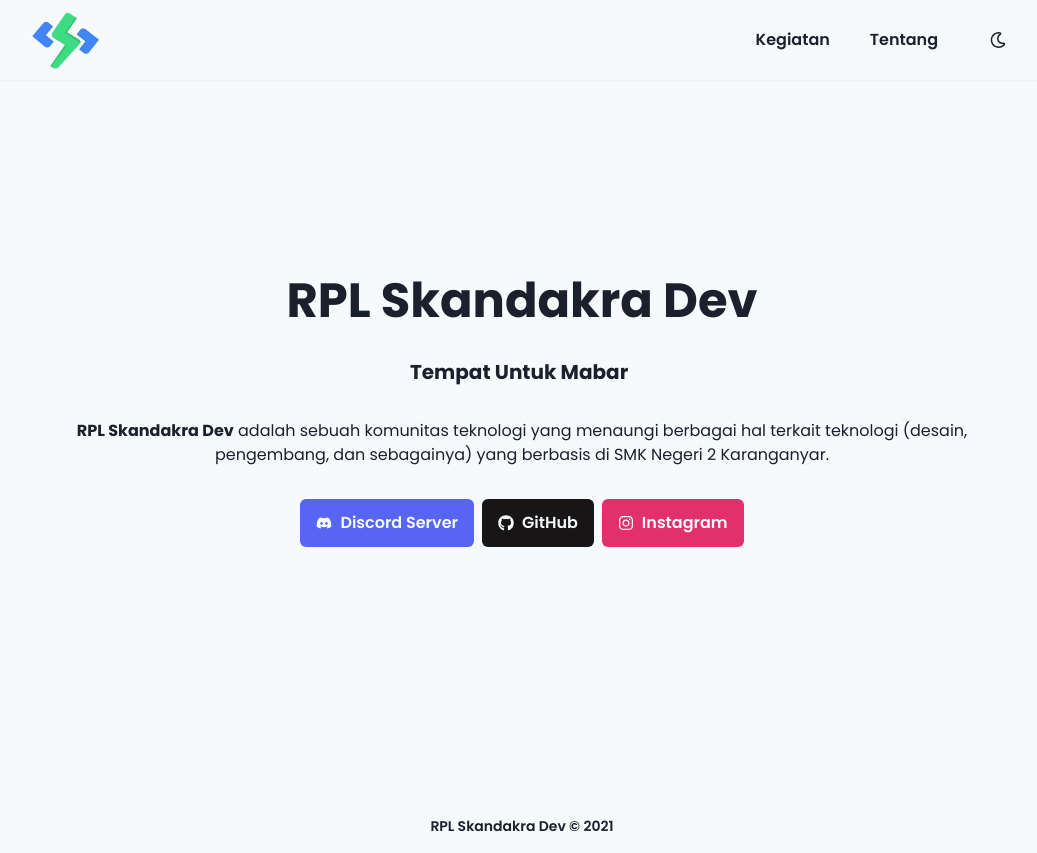
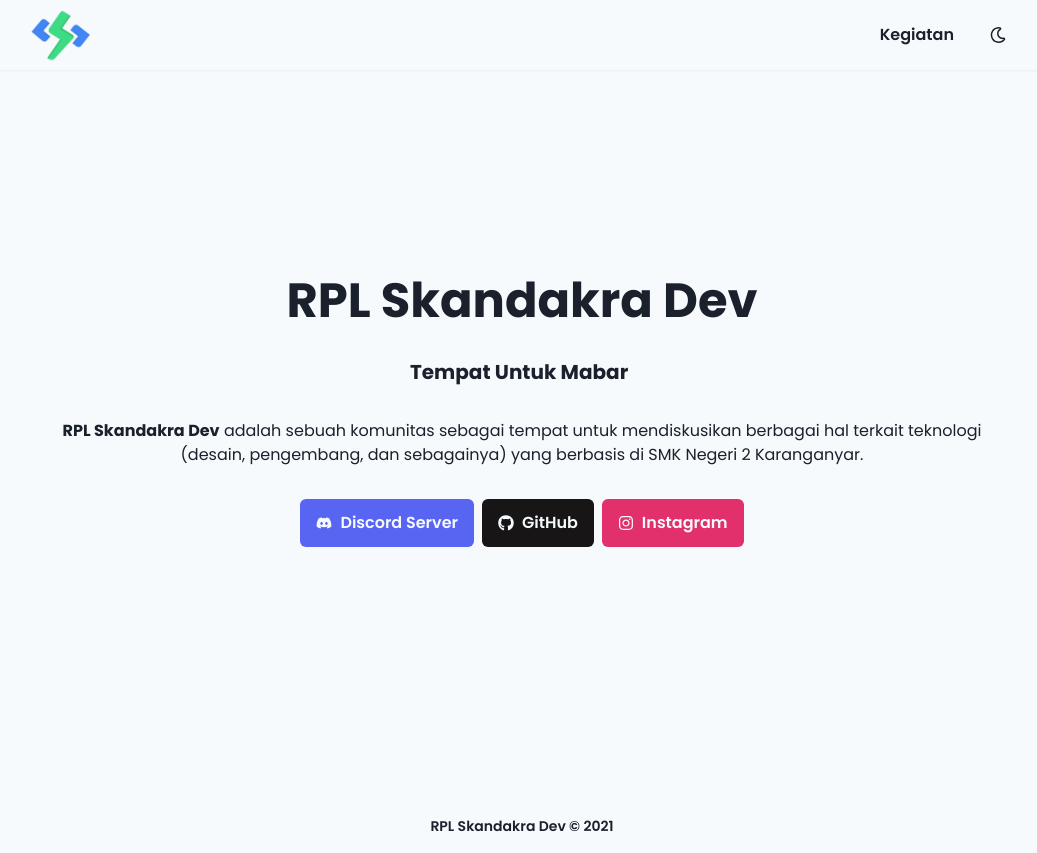
Before and after one commit to rpl-skandakra/website, a Next.js app: page / in a window 1280 px wide. Shown: the whole page, without its empty margins (118-1155 px from the left). Built offline with nearby package versions, Linux system fonts and the light colour scheme.

Commit message:
fix: some style & text

```diff
--- a/src/components/PageContainer.js
+++ b/src/components/PageContainer.js
@@ -4,8 +4,10 @@
   <Stack
     justify="center"
     mx="auto"
-    px={8}
-    h="100vh"
+    pt={[16, 0]}
+    pb={[4, 0]}
+    px={[4, 8]}
+    minH="100vh"
     maxW="container.lg"
     bg={useColorModeValue('gray.50', 'gray.800')}
     transition="background 200ms"
--- a/src/components/nav/NavLink.js
+++ b/src/components/nav/NavLink.js
@@ -1,11 +1,10 @@
 import Link from 'next/link';
 import { Text } from '@chakra-ui/react';
 
-const NavLink = ({ link, name, onClose }) => (
+const NavLink = ({ link, name }) => (
   <Link href={link} passHref>
     <Text
       as="a"
-      onClick={onClose}
       fontWeight="600"
       textAlign="center"
       transition="all 0.2s ease-in-out"
--- a/src/components/nav/Navbar.js
+++ b/src/components/nav/Navbar.js
@@ -28,11 +28,11 @@
     <Container maxW="container.lg">
       <HStack justify="space-between">
         <Link href="/" passHref>
-          <Box boxSize="80px" cursor="pointer">
+          <Box boxSize="70px" cursor="pointer">
             <Image src={logo} alt="RPL Skandakra Dev's Logo" />
           </Box>
         </Link>
-        <HStack spacing={10}>
+        <HStack spacing={6}>
           {links.map((link) => (
             <NavLink key={link.name} link={link.url} name={link.name} />
           ))}
--- a/src/data/navlinks.json
+++ b/src/data/navlinks.json
@@ -1,4 +1 @@
-[
-  { "name": "Kegiatan", "url": "/kegiatan" },
-  { "name": "Tentang", "url": "/tentang" }
-]
+[{ "name": "Kegiatan", "url": "/kegiatan" }]
--- a/src/pages/index.js
+++ b/src/pages/index.js
@@ -39,11 +39,11 @@
         <Typical steps={types} loop={Infinity} wrapper="p" />
       </Box>
       <Text py={6} textAlign="center">
-        <strong>RPL Skandakra Dev</strong> adalah sebuah komunitas teknologi
-        yang menaungi berbagai hal terkait teknologi (desain, pengembang, dan
-        sebagainya) yang berbasis di SMK Negeri 2 Karanganyar.
+        <strong>RPL Skandakra Dev</strong> adalah sebuah komunitas sebagai
+        tempat untuk mendiskusikan berbagai hal terkait teknologi (desain,
+        pengembang, dan sebagainya) yang berbasis di SMK Negeri 2 Karanganyar.
       </Text>
-      <Stack direction="row" w="full" justify="center">
+      <Stack direction={['column', 'row']} w="full" justify="center">
         {socials.map((social) => (
           <SocialButton
             key={social.color}
```
